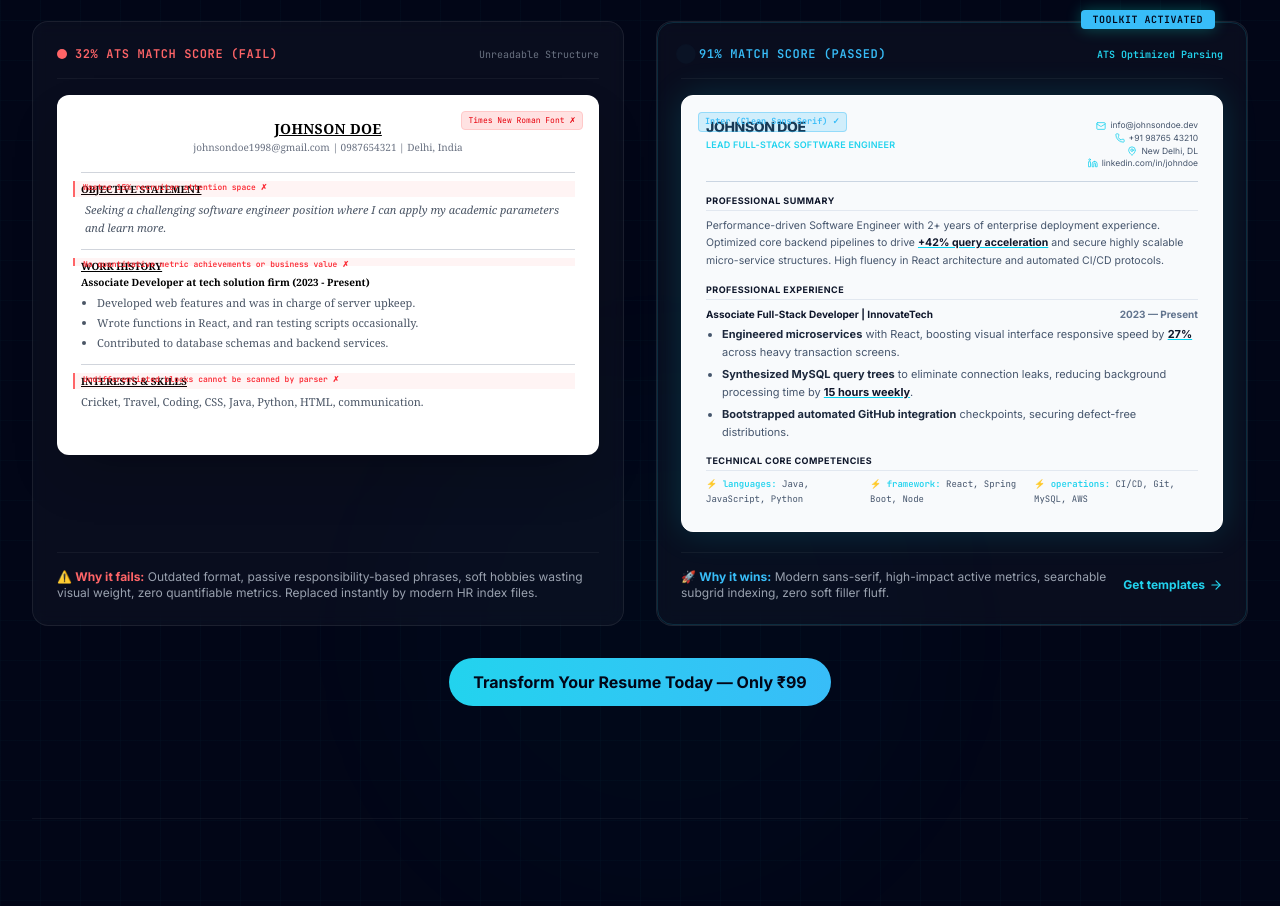
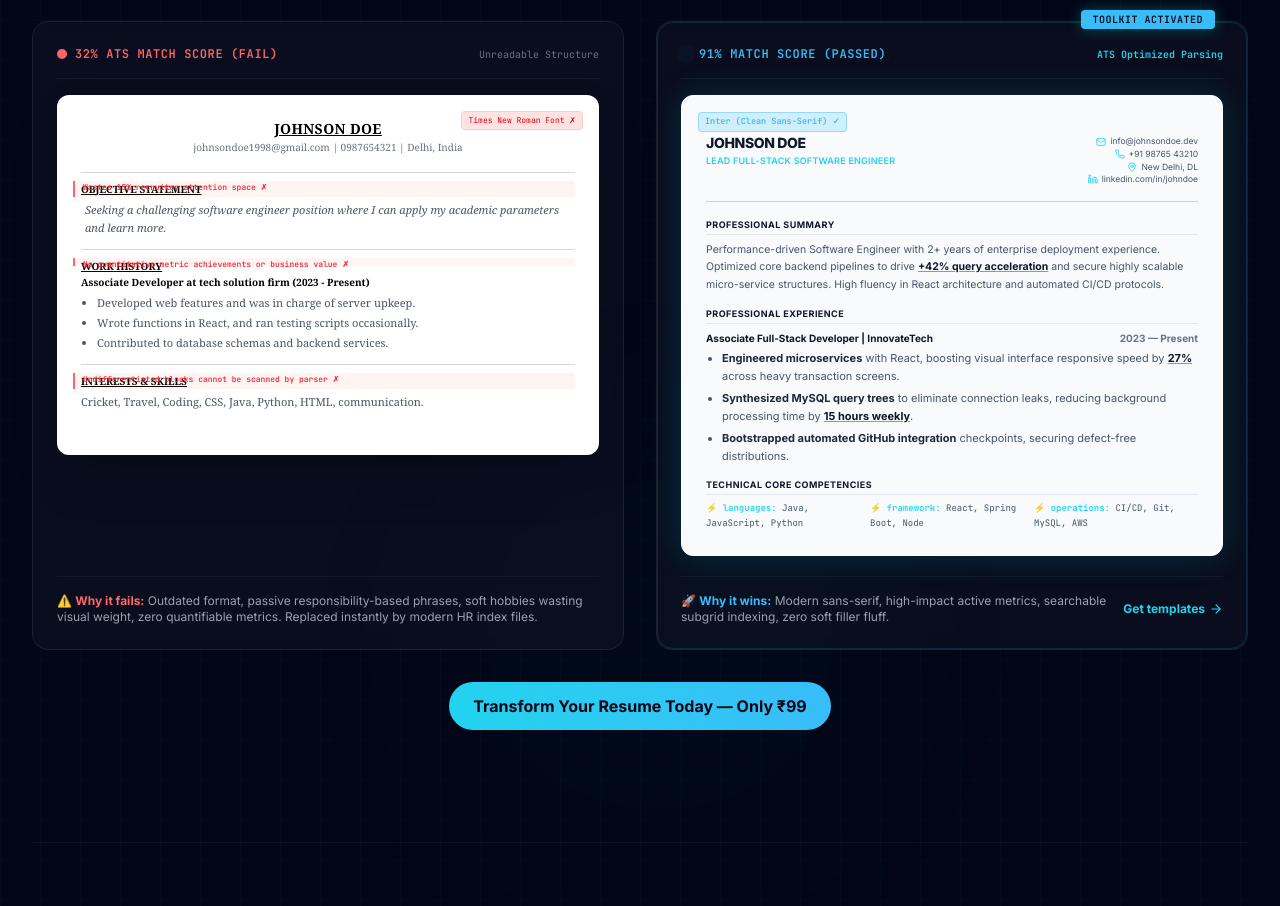
Before and after one commit to ronak171990/ai-resume-builder-toolkit, a React (Vite) app: page / in a window 1280 px wide. Shown: the part 1380-2286 px from the top of the page. Built offline with nearby package versions, Linux system fonts and the light colour scheme.

Commit message:
Fix ATS layout

```diff
--- a/src/components/ResumeComparison.tsx
+++ b/src/components/ResumeComparison.tsx
@@ -153,7 +153,7 @@ export default function ResumeComparison() {
                   Inter (Clean Sans-Serif) ✓
                 </div>
 
-                <div className="flex justify-between items-start border-b border-slate-300 pb-3 mb-3">
+                <div className="flex justify-between items-start border-b border-slate-300 pb-4 mb-4 pt-4">
                   <div>
                     <h4 className="text-sm font-extrabold text-slate-900 tracking-tight leading-none uppercase">JOHNSON DOE</h4>
                     <span className="text-[9px] font-semibold text-brand-blue tracking-wide block mt-1 uppercase">LEAD FULL-STACK SOFTWARE ENGINEER</span>
```
